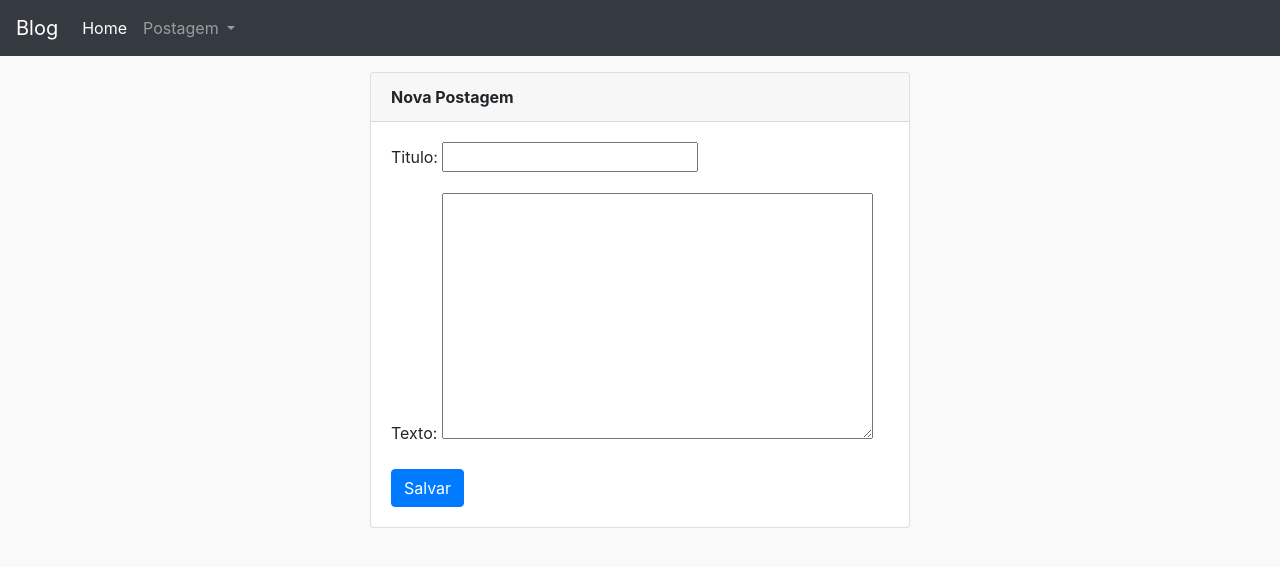
After one commit to abyzziboll/Primera-P-gina-com-Django, a Django app: page /post/new/ in a window 1280 px wide. The commit adds this page. Shown: the top 567 px of the page. Run offline with Django 3.2, Linux system fonts and the light colour scheme; some libraries are stand-ins or nearby versions.

Commit message:
final do curso

```diff
--- /dev/null
+++ b/mysite/blog/forms.py
@@ -0,0 +1,7 @@
+from django import forms
+from .models import Postagem
+
+class PostForm(forms.ModelForm):
+    class Meta:
+        model = Postagem
+        fields = ('titulo','texto')
--- /dev/null
+++ b/mysite/blog/templates/adicionar_postagem.html
@@ -0,0 +1,23 @@
+{% extends 'base.html' %}
+
+{% block content %}
+<div class = "container shadow">
+    <div class="row">
+        <div class="col-3"></div>
+        <div class="col-12 col-md-6 mt-3">
+            <div class="card">
+                <div class="card-header">
+                    <b>Nova Postagem</b>
+                </div>
+                <div class="card-body">
+                    <form method="POST" class="post-form">{% csrf_token %}
+                        {{ form.as_p }}
+                        <button type="submit" class="btn btn-primary">Salvar</button>
+                    </form>
+                </div>
+            </div>
+        </div>
+        <div class="col-3"></div>
+    </div>
+</div>
+{% endblock %}
--- /dev/null
+++ b/mysite/blog/templates/base.html
@@ -0,0 +1,47 @@
+<!doctype html>
+<html lang="pt-br">
+  <head>
+    <!-- Required meta tags -->
+    <meta charset="utf-8">
+    <meta name="viewport" content="width=device-width, initial-scale=1, shrink-to-fit=no">
+
+    <!-- Bootstrap CSS -->
+    <link rel="stylesheet" href="https://maxcdn.bootstrapcdn.com/bootstrap/4.0.0/css/bootstrap.min.css" integrity="sha384-Gn5384xqQ1aoWXA+058RXPxPg6fy4IWvTNh0E263XmFcJlSAwiGgFAW/dAiS6JXm" crossorigin="anonymous">
+    <link rel="stylesheet" href="https://stackpath.bootstrapcdn.com/font-awesome/4.7.0/css/font-awesome.min.css">
+
+    <title>Blog</title>
+  </head>
+  <body style = "background-color: #f9f9f9;">
+    <nav class="navbar navbar-expand-lg navbar-dark bg-dark"">
+        <a class="navbar-brand" href="#">Blog</a>
+        <button class="navbar-toggler" type="button" data-toggle="collapse" data-target="#conteudoNavbarSuportado" aria-controls="conteudoNavbarSuportado" aria-expanded="false" aria-label="Alterna navegação">
+            <span class="navbar-toggler-icon"></span>
+        </button>
+
+        <div class="collapse navbar-collapse" id="conteudoNavbarSuportado">
+            <ul class="navbar-nav mr-auto">
+              <li class="nav-item active">
+                  <a class="nav-link" href="/">Home</span></a>
+              </li>
+              <li class="nav-item dropdown">
+                  <a class="nav-link dropdown-toggle" href="#" id="navbarDropdown" role="button" data-toggle="dropdown" aria-haspopup="true" aria-expanded="false">
+                    Postagem
+                  </a>
+                  <div class="dropdown-menu" aria-labelledby="navbarDropdown">
+                    <a class="dropdown-item" href="{% url 'adicionar_postagem' %}"><i class="fa fa-plus"></i>Adicionar</a>
+
+                  </div>
+              </li>
+            </ul>
+        </div>
+    </nav>
+    {% block content %}
+
+    {% endblock %}
+    <!-- Optional JavaScript -->
+    <!-- jQuery first, then Popper.js, then Bootstrap JS -->
+    <script src="https://code.jquery.com/jquery-3.2.1.slim.min.js" integrity="sha384-KJ3o2DKtIkvYIK3UENzmM7KCkRr/rE9/Qpg6aAZGJwFDMVNA/GpGFF93hXpG5KkN" crossorigin="anonymous"></script>
+    <script src="https://cdnjs.cloudflare.com/ajax/libs/popper.js/1.12.9/umd/popper.min.js" integrity="sha384-ApNbgh9B+Y1QKtv3Rn7W3mgPxhU9K/ScQsAP7hUibX39j7fakFPskvXusvfa0b4Q" crossorigin="anonymous"></script>
+    <script src="https://maxcdn.bootstrapcdn.com/bootstrap/4.0.0/js/bootstrap.min.js" integrity="sha384-JZR6Spejh4U02d8jOt6vLEHfe/JQGiRRSQQxSfFWpi1MquVdAyjUar5+76PVCmYl" crossorigin="anonymous"></script>
+  </body>
+</html>
--- a/mysite/blog/urls.py
+++ b/mysite/blog/urls.py
@@ -3,5 +3,8 @@ from . import views
 
 urlpatterns = [
     path('',views.home,name="home"),
-    path('examples',views.examples,name="examples")
+    path('examples',views.examples,name="examples"),
+    path('post/<int:pk>/',views.detalhe_post, name = "detalhe_post"),
+    path('post/new/',views.adicionar_postagem, name = "adicionar_postagem"),
+    path('post/edit/<int:pk>/',views.edit_postagem, name = "edicao_postagem")
 ]
--- a/mysite/blog/views.py
+++ b/mysite/blog/views.py
@@ -1,10 +1,46 @@
 from django.shortcuts import render
 from blog.models import Postagem
+from .forms import PostForm
+from django.utils import timezone
+from django.shortcuts import redirect, get_object_or_404
 # Create your views here.
 
 def home(request):
-    postagens = Postagem.objects.all() #pega todos as postagens do banco e joga na lista 'post'
+    postagens = Postagem.objects.all().order_by("-data_criacao") #pega todos as postagens do banco e joga na lista 'post'
     return render(request,'home.html',{'postagens':postagens})
 
 def examples(request):
     return render(request,'examples.html',{})
+
+def detalhe_post(request,pk):
+    postagem = Postagem.objects.get(pk=pk)
+    return render(request,'detalhe_post.html',{'postagem':postagem})
+
+def adicionar_postagem(request):
+    if request.method == "POST":
+        form = PostForm(request.POST)
+        if form.is_valid():
+            postagem = form.save(commit=False)
+            postagem.autor = request.user
+            postagem.data_publicacao = timezone.now()
+            postagem.save()
+            return redirect('home')
+    else:
+        form = PostForm()
+
+    return render(request,'adicionar_postagem.html',{'form':form})
+
+def edit_postagem(request,pk):
+    postagem = get_object_or_404(Postagem,pk=pk)
+    if request.method == "POST":
+        form = PostForm(request.POST, instance=postagem)
+        if form.is_valid():
+            postagem = form.save(commit=False)
+            postagem.autor = request.user
+            postagem.data_publicacao = timezone.now()
+            postagem.save()
+            return redirect('home')
+    else:
+        form = PostForm(instance=postagem)
+
+    return render(request,'edit_postagem.html',{'form':form})
```
Also changed, not shown: mysite/blog/templates/detalhe_post.html (added, +26 -0 lines), mysite/blog/templates/edit_postagem.html (added, +23 -0 lines), mysite/blog/templates/home.html (+5 -24 lines), mysite/db.sqlite3.
